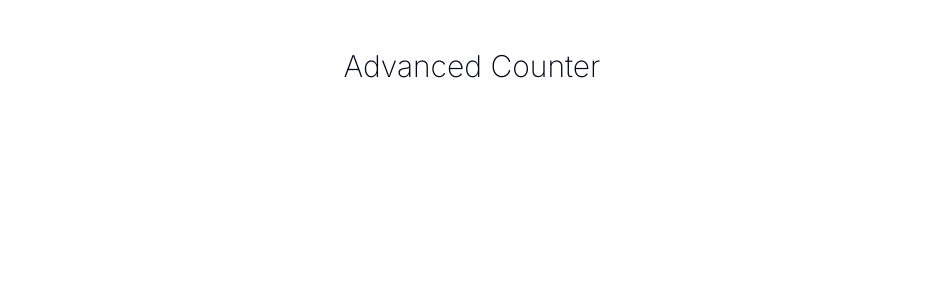
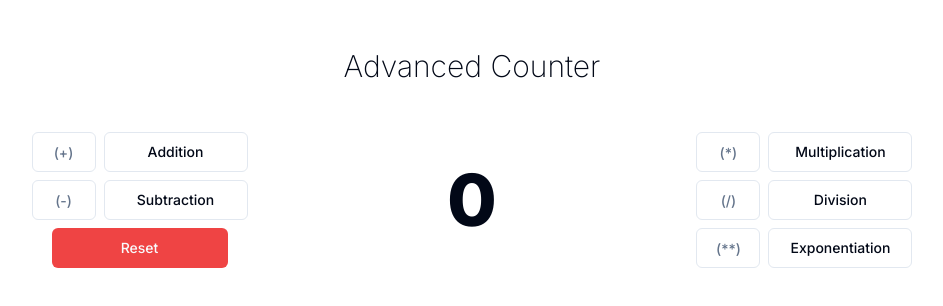
Before and after one commit to MajkoDev/advanced-counter, a Next.js app: page / in a window 1280 px wide. Shown: the top 306 px of the page, without its empty margins (168-1111 px from the left). Built offline with nearby package versions, Linux system fonts and the light colour scheme.

Commit message:
basic counter with core functions

```diff
--- a/app/page.jsx
+++ b/app/page.jsx
@@ -1,7 +1,86 @@
+"use client";
+
+import { Button } from "@/components/ui/button";
+import { Input } from "@/components/ui/input";
+import { useState } from "react";
+
 export default function Home() {
+  const [count, setCount] = useState(0);
+  const [value, setValue] = useState(0);
+
+  function increment() {
+    setCount((prevCount) => prevCount + parseInt(value));
+  }
+  function decrement() {}
+  function reset() {
+    setCount(0);
+  }
+
+  function multiplication() {}
+  function division() {}
+  function exponentiation() {}
+
   return (
     <main className="">
-      <h1 className="text-center text-3xl font-extralight my-12">Advanced Counter</h1>
+      <h2 className="text-center text-3xl font-extralight mt-12 mb-4">
+        Advanced Counter
+      </h2>
+
+      <div className="w-full flex flex-col md:flex-row justify-evenly items-center">
+        <div className="md:order-1 flex flex-col gap-y-2 items-center m-8">
+          <div className="flex flex-row gap-x-2">
+            <Input
+              placeholder="(+)"
+              className="w-16 text-center font-medium"
+              onChange={(e) => setValue(e.target.value)}
+            />
+            <Button className="w-36" variant="outline" onClick={increment}>
+              Addition
+            </Button>
+          </div>
+
+          <div className="flex flex-row gap-x-2">
+            <Input className="w-16 text-center font-medium" placeholder="(-)" />
+            <Button className="w-36" variant="outline">
+              Subtraction
+            </Button>
+          </div>
+
+          <div className="flex flex-row gap-x-2">
+            <Button className="w-44" variant="destructive" onClick={reset}>
+              Reset
+            </Button>
+          </div>
+        </div>
+        <div className="order-first md:order-2">
+          <h1 className="text-center text-7xl font-extrabold">{count}</h1>
+        </div>
+        <div className="md:order-3 flex flex-col gap-y-2 items-center m-8">
+          <div className="flex flex-row gap-x-2">
+            <Input className="w-16 text-center font-medium" placeholder="(*)" />
+            <Button className="w-36" variant="outline">
+              Multiplication
+            </Button>
+          </div>
+
+          <div className="flex flex-row gap-x-2">
+            <Input className="w-16 text-center font-medium" placeholder="(/)" />
+            <Button className="w-36" variant="outline">
+              Division
+            </Button>
+          </div>
+
+          <div className="flex flex-row gap-x-2">
+            <Input
+              className="w-16 text-center font-medium"
+              placeholder="(**)"
+            />
+            <Button className="w-36" variant="outline">
+              Exponentiation
+            </Button>
+          </div>
+        </div>
+      </div>
     </main>
   );
 }
--- /dev/null
+++ b/components/ui/input.jsx
@@ -0,0 +1,19 @@
+import * as React from "react"
+
+import { cn } from "@/lib/utils"
+
+const Input = React.forwardRef(({ className, type, ...props }, ref) => {
+  return (
+    (<input
+      type={type}
+      className={cn(
+        "flex h-10 w-full rounded-md border border-input bg-background px-3 py-2 text-sm ring-offset-background file:border-0 file:bg-transparent file:text-sm file:font-medium placeholder:text-muted-foreground focus-visible:outline-none focus-visible:ring-2 focus-visible:ring-ring focus-visible:ring-offset-2 disabled:cursor-not-allowed disabled:opacity-50",
+        className
+      )}
+      ref={ref}
+      {...props} />)
+  );
+})
+Input.displayName = "Input"
+
+export { Input }
```
